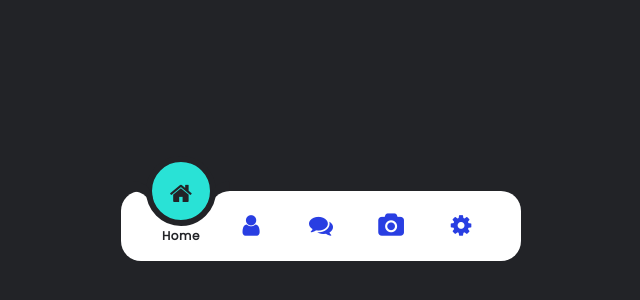
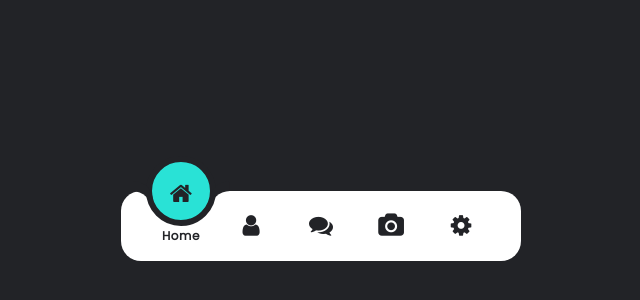
Before and after one commit to Rajavignesh12/Navbar, a plain HTML site: page index.html in a window 1280 px wide. Shown: the part 174-474 px from the top of the page, without its empty margins (319-959 px from the left). Drawn offline with Linux system fonts and the light colour scheme.

Commit message:
second commit

```diff
--- a/style.css
+++ b/style.css
@@ -53,7 +53,7 @@ body{
     font-size: 1.5em;
     text-align: center;
     transition:0.5s;
-    color: rgb(41, 62, 226);
+    color: var(--clr);
 }
 .navigation ul li.active a .icon{
     transform:translateY(-32px);
```
